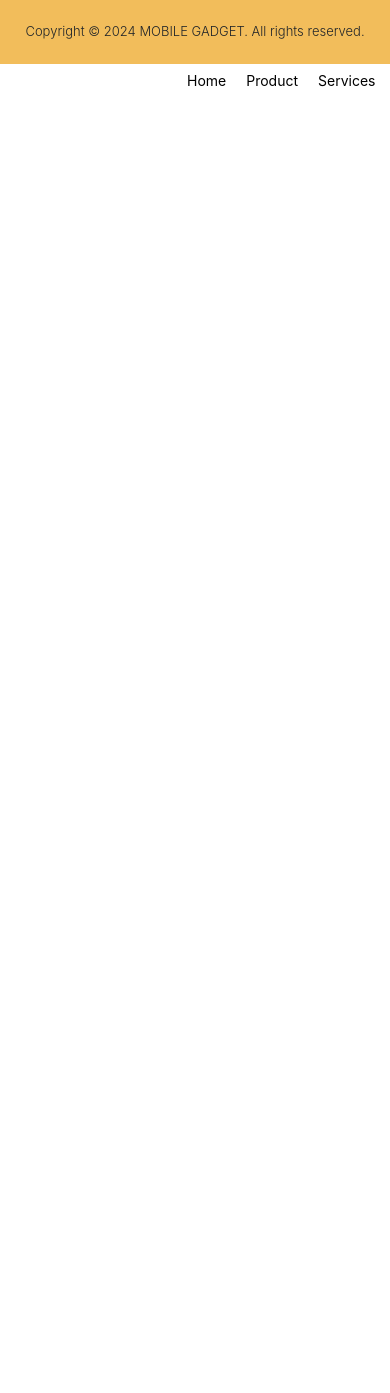
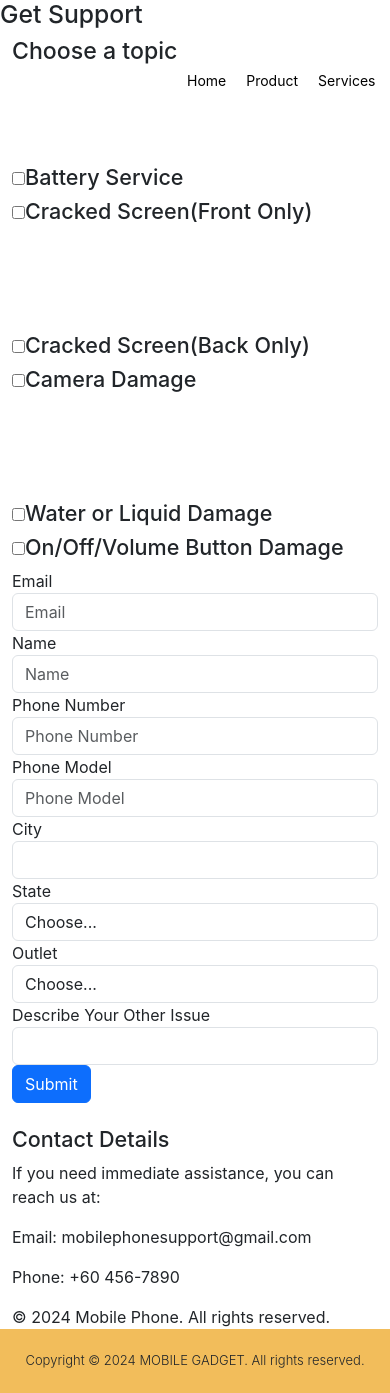
Before and after one commit to sorasin91/project-mini-hackathon, a React (Create React App) app: page /services_william in a window 390 px wide. Shown: the top 1393 px of the page. Before the commit the page ends 844 px from the top, so only its background shows below. Built offline with nearby package versions, Linux system fonts and the light colour scheme.

Commit message:
added services_william & update Navbar and Home

```diff
--- a/package.json
+++ b/package.json
@@ -7,7 +7,10 @@
     "@testing-library/jest-dom": "^5.17.0",
     "@testing-library/react": "^13.4.0",
     "@testing-library/user-event": "^13.5.0",
+    "body-parser": "^1.20.2",
     "bootstrap": "^5.3.2",
+    "express": "^4.18.2",
+    "morgan": "^1.10.0",
     "react": "^18.2.0",
     "react-axios": "^2.0.6",
     "react-dom": "^18.2.0",
--- a/src/App.js
+++ b/src/App.js
@@ -5,6 +5,7 @@ import NavbarSora from "./NavbarSora";
 import Contact from "./contactAlex";
 import Footer from "./footerAlex";
 import Products from "./ProductsRazmanR";
+import SupportPage from "./services_william";
 
 function App() {
   return (
@@ -15,7 +16,7 @@ function App() {
           <Route path='/' element ={<HomeSora />}/>
           <Route path='/ProductsRazmanR' element ={<Products/>}/>
           <Route path='/contactAlex' element ={<Contact/>}/>
-
+          <Route path='/services_william' element ={<SupportPage/>}/>
         </Routes>
         <Footer/>
       </Router>
--- a/src/HomeSora.js
+++ b/src/HomeSora.js
@@ -27,7 +27,7 @@ function HomeSora() {
         {/* Top Product Section */}
         <section>
           <div className="container" id="top-product">
-            <h1 className="text-center mt-5 mb-5">Our top products</h1>
+            <h1 className="text-center mt-5">Our top products</h1>
             <div className="row">
               {/* card 1 */}
               <div className="col-md-4 py-3 py-md-0">
@@ -45,9 +45,10 @@ function HomeSora() {
                       Similique, sit.
                     </p>
                     <a
-                      href="#!"
+                      href="./ProductsRazmanR"
                       className="btn btn-outline-dark my-2 my-sm-0"
                       id="top-product-button"
+                      target="blank"
                     >
                       View more
                     </a>
@@ -70,9 +71,10 @@ function HomeSora() {
                       Id, expedita!
                     </p>
                     <a
-                      href="#!"
+                      href="./ProductsRazmanR"
                       className="btn btn-outline-dark my-2 my-sm-0"
                       id="top-product-button"
+                      target="blank"
                     >
                       View more
                     </a>
@@ -95,9 +97,10 @@ function HomeSora() {
                       Expedita, molestiae.
                     </p>
                     <a
-                      href="#!"
+                      href="./ProductsRazmanR"
                       className="btn btn-outline-dark my-2 my-sm-0"
                       id="top-product-button"
+                      target="blank"
                     >
                       View more
                     </a>
@@ -110,7 +113,7 @@ function HomeSora() {
         {/* Services we offer */}
         <section>
           <div className="container" id="services-offer">
-            <h1 className="text-center mt-5 mb-5">Services we offer</h1>
+            <h1 className="text-center mt-5">Services we offer</h1>
             <div className="row">
               {/* service 1 */}
               <div className="col-md-4 py-3 py-md-0">
@@ -128,9 +131,10 @@ function HomeSora() {
                       Consectetur, voluptates.
                     </p>
                     <a
-                      href="#!"
+                      href="/services_william"
                       className="btn btn-outline-dark my-2 my-sm-0"
                       id="top-product-button"
+                      target="blank"
                     >
                       View more
                     </a>
@@ -153,9 +157,10 @@ function HomeSora() {
                       Consectetur, voluptates.
                     </p>
                     <a
-                      href="#!"
+                      href="/services_william"
                       className="btn btn-outline-dark my-2 my-sm-0"
                       id="top-product-button"
+                      target="blank"
                     >
                       View more
                     </a>
@@ -178,9 +183,10 @@ function HomeSora() {
                       Consectetur, voluptates.
                     </p>
                     <a
-                      href="#!"
+                      href="/services_william"
                       className="btn btn-outline-dark my-2 my-sm-0"
                       id="top-product-button"
+                      target="blank"
                     >
                       View more
                     </a>
--- a/src/NavbarSora.js
+++ b/src/NavbarSora.js
@@ -14,7 +14,7 @@ function NavbarSora() {
             <Link to={'/ProductsRazmanR'}>Product</Link>
         </li>
         <li>
-            <Link to={'/service'}>Services</Link>
+            <Link to={'/services_william'}>Services</Link>
         </li>
         <li>
             <Link to={'/contactAlex'}>Contact Us</Link>
--- /dev/null
+++ b/src/services_william.js
@@ -0,0 +1,129 @@
+import React from 'react';
+// import './styles.css';
+
+class SupportPage extends React.Component {
+  render() {
+    return (
+      <div>
+        <div className="header">
+          <h2>Get Support</h2>
+        </div>
+        <div className="container">
+          <h3>Choose a topic</h3>
+          <div className="row">
+            <div className="col-sm-6">
+              <div className="service">
+                <h4><input type="checkbox" />Battery Service</h4>
+              </div>
+            </div>
+            <div className="col-sm-6">
+              <div className="service">
+                <h4><input type="checkbox" />Cracked Screen(Front Only)</h4>
+              </div>
+            </div>
+          </div>
+          <div className="row">
+            <div className="col-sm-6">
+              <div className="service">
+                <h4><input type="checkbox" />Cracked Screen(Back Only)</h4>
+              </div>
+            </div>
+            <div className="col-sm-6">
+              <div className="service">
+                <h4><input type="checkbox" />Camera Damage</h4>
+              </div>
+            </div>
+          </div>
+          <div className="row">
+            <div className="col-sm-6">
+              <div className="service">
+                <h4><input type="checkbox" />Water or Liquid Damage</h4>
+              </div>
+            </div>
+            <div className="col-sm-6">
+              <div className="service">
+                <h4><input type="checkbox" />On/Off/Volume Button Damage</h4>
+              </div>
+            </div>
+          </div>
+          <form>
+            <div className="form-row">
+              <div className="form-group col-md-6">
+                <label htmlFor="inputEmail4">Email</label>
+                <input type="email" className="form-control" id="inputEmail4" placeholder="Email" />
+              </div>
+              <div className="form-group col-md-6">
+                <label htmlFor="inputName4">Name</label>
+                <input type="text" className="form-control" id="inputName4" placeholder="Name" />
+              </div>
+            </div>
+            <div className="form-row">
+              <div className="form-group col-md-6">
+                <label htmlFor="inputPhoneNumber">Phone Number</label>
+                <input type="tel" className="form-control" id="inputPhoneNumber" placeholder="Phone Number" />
+              </div>
+              <div className="form-group col-md-6">
+                <label htmlFor="inputPhoneModel">Phone Model</label>
+                <input type="text" className="form-control" id="inputPhoneModel" placeholder="Phone Model" />
+              </div>
+            </div>
+            <div className="form-row">
+              <div className="form-group col-md-4">
+                <label htmlFor="inputCity">City</label>
+                <input type="text" className="form-control" id="inputCity" />
+              </div>
+              <div className="form-group col-md-4">
+                <label htmlFor="inputState">State</label>
+                <select id="inputState" className="form-control">
+                  <option selected>Choose...</option>
+                  <option>Kuala Lumpur</option>
+                  <option>Kedah</option>
+                  <option>Selangor</option>
+                  <option>Kelantan</option>
+                  <option>Negeri Sembilan</option>
+                  <option>Pahang</option>
+                  <option>Johor</option>
+                  <option>Perak</option>
+                  <option>Sabah</option>
+                  <option>Terengganu</option>
+                  <option>Pulau Pinang</option>
+                  <option>Perlis</option>
+                  <option>Sarawak</option>
+                  <option>Melaka</option>
+                </select>
+              </div>
+              <div className="form-group col-md-4">
+                <label htmlFor="inputOutlet">Outlet</label>
+                <select id="inputOutlet" className="form-control">
+                  <option selected>Choose...</option>
+                  <option>Outlet 1</option>
+                  <option>Outlet 2</option>
+                  <option>Outlet 3</option>
+                </select>
+              </div>
+              <div>
+                <label htmlFor="issue">Describe Your Other Issue</label>
+                <input type="text" className="form-control" id="inputissue" />
+              </div>
+            </div>
+            <button type="submit" className="btn btn-primary">Submit</button>
+          </form>
+          <br />
+          <div className="section-divider">
+            <section id="contact-details">
+              <h4>Contact Details</h4>
+              <p>If you need immediate assistance, you can reach us at:</p>
+              <p>Email: mobilephonesupport@gmail.com</p>
+              <p>Phone: +60 456-7890</p>
+            </section>
+            <footer>
+              &copy; 2024 Mobile Phone. All rights reserved.
+            </footer>
+          </div>
+        </div>
+      </div>
+    );
+  }
+}
+
+export default SupportPage;
```
Also changed, not shown: 1 other file (tests, documents, lock files or other folders).
